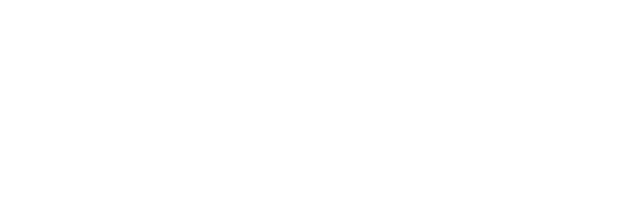
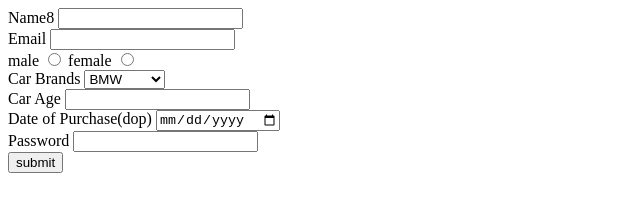
Before and after one commit to acciojob/car-insurance-form-Shivkumarmedar, a website: page main.html in a window 1280 px wide. Shown: the whole page, without its empty margins (0-640 px from the left). Drawn offline with Linux system fonts and the light colour scheme.

Commit message:
created a submission

```diff
--- a/main.html
+++ b/main.html
@@ -10,7 +10,54 @@
 	<!-- the entire body must be written by student -->
     <script type="text/javascript" src="./script.js">
 </script>
+	<form id="myform" method="post">
 
+	<div>
+		<label for="name">Name8</label>
+		<input type="text" id="name" name=name />
+	</div>
+
+    <div>
+		<label for="email">Email</label>
+		<input type="email" id="email" name=email required/>
+	</div>
+
+ <div>
+		<label for="genderm">male</label>
+		<input type="radio" id="genderm" name=gender required/>
+	   <label for="genderf">female</label>
+		<input type="radio" id="genderf" name=gender required/>
+	</div>
+
+ <div>
+		<label for="cars">Car Brands</label>
+	    <select id="cars" name="car" >
+		<option>BMW</option>
+		<option>Audi</option>
+		<option>Mercedez</option>
+		</select>
+</div>
+
+<div>
+		<label for="carage">Car Age</label>
+		<input type="number" id="carage" name=carage required/>
+	</div>
+
+<div>
+		<label for="dop">Date of Purchase(dop)</label>
+		<input type="date" id="dop" name=dop required/>
+	</div>
+
+<div>
+		<label for="password">Password</label>
+		<input type="password" id="password" name=password required/>
+	</div>
+
+<div>
+		<button type="submit">submit</button>
+	</div>
+
+	</form>
 </body>
 
 </html>
```
